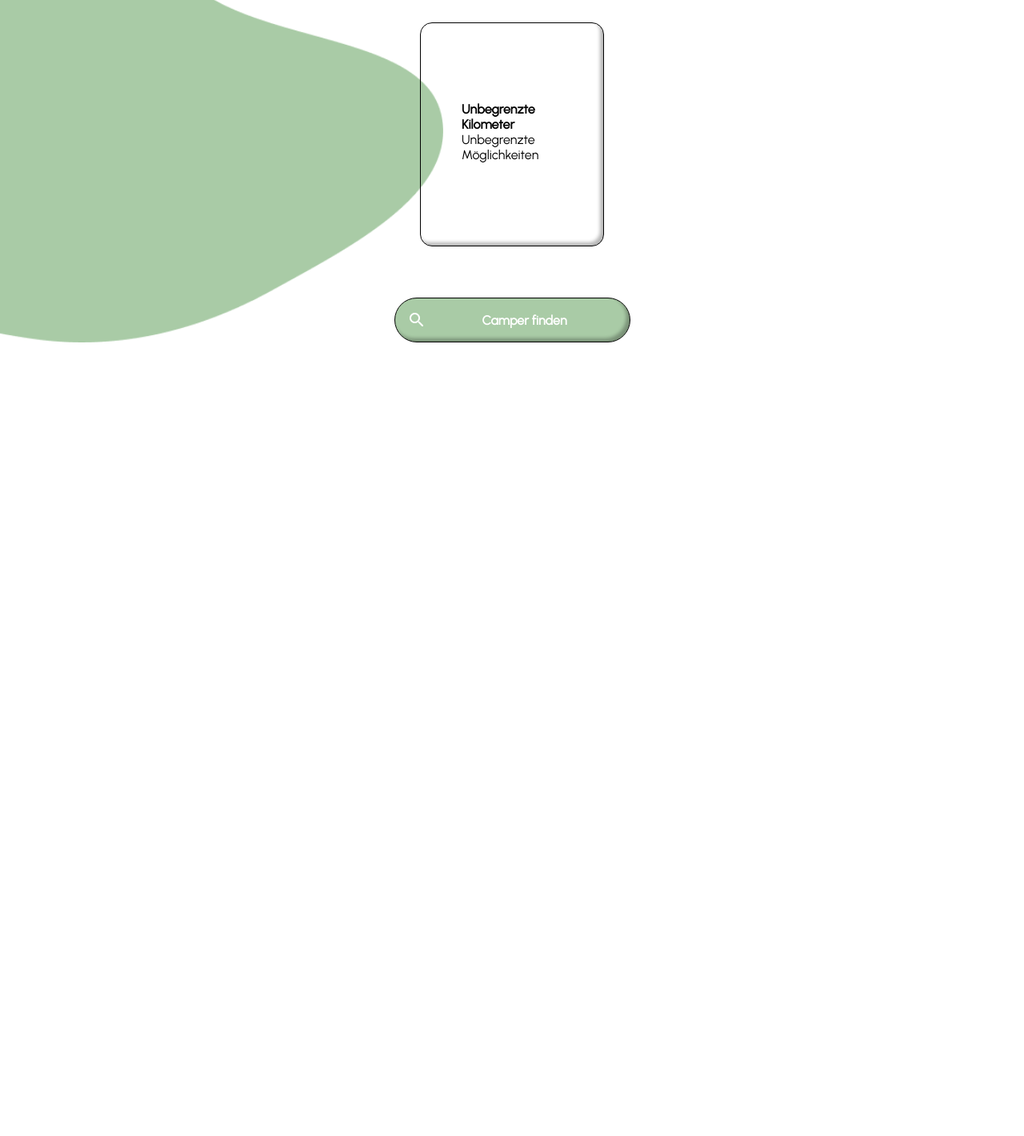
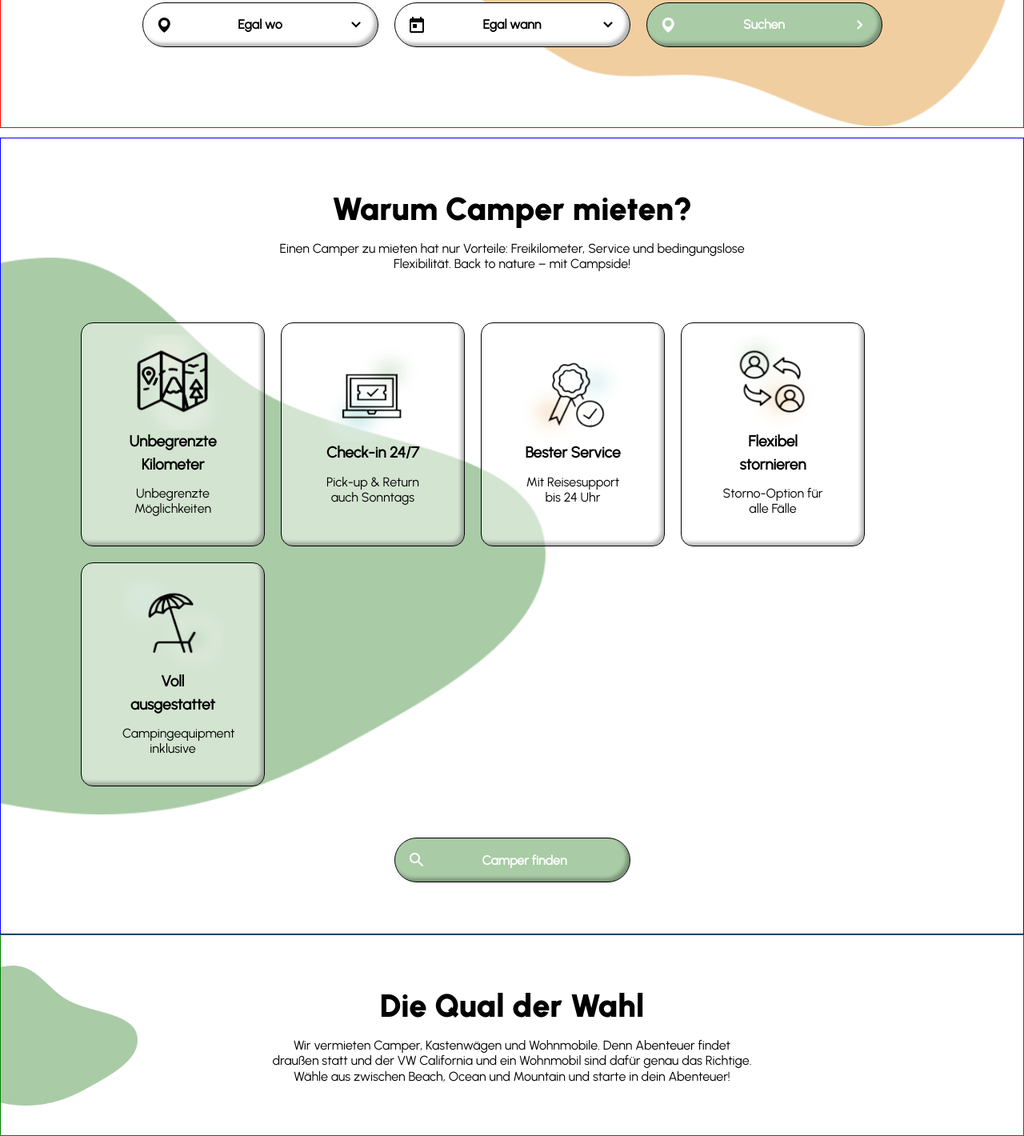
Before and after one commit to manonsfoto/25_09_24_Project_Back_to_Nature, a plain HTML site: page index.html in a window 1280 px wide. Shown: the part 654-2074 px from the top of the page at 80% size. Before the commit the page ends 1146 px from the top, so only its background shows below. Drawn offline with Linux system fonts and the light colour scheme.

Commit message:
section carCard added

```diff
--- a/assets/scss/style.scss
+++ b/assets/scss/style.scss
@@ -7,6 +7,10 @@
 @font-face {
   font-family: "urbanist-regular";
   src: url(../fonts/Urbanist-Regular.ttf);
+}
+@font-face {
+  font-family: "urbanist-black";
+  src: url(../fonts/Urbanist-Black.ttf);
 }
 * {
   padding: 0;
@@ -27,7 +31,8 @@ a {
   text-decoration: none;
 }
 h2 {
-  @include mixin.fontStyle(900, 4rem, 120%);
+  @include mixin.fontStyle(400, 4rem, 120%);
+  font-family: "urbanist-black";
 }
 .flex {
   display: flex;
@@ -52,7 +57,7 @@ header {
       color: #000;
       text-transform: uppercase;
       &:nth-of-type(1) {
-        font-weight: bold;
+        font-family: "urbanist-black";
         border-bottom: 1px solid #000;
       }
     }
@@ -69,32 +74,30 @@ main {
   }
   .stn-hero {
     padding: 0 10rem;
-    background: url("../img/Ilustration_Header.png") no-repeat center;
+    background: url("../img/Ilustration_Header.png") no-repeat;
     background-size: contain;
-    background-position: top center;
+    background-position: center top;
     margin: 1.2rem auto;
-    height: 43vh;
+
     border: 1px solid red;
     h1 {
-      @include mixin.fontStyle(900, 9.9rem, 80%);
-      padding-left: 25.6rem;
-      padding-top: 21.2rem;
+      @include mixin.fontStyle(400, 11.8rem, 80%);
+      font-family: "urbanist-black";
+      padding-left: 13.6rem;
+      padding-top: 27.2rem;
     }
     .btn-wrapper {
       @extend .flex;
+      flex-wrap: wrap;
       padding-top: 8.7rem;
+      padding-bottom: 10rem;
       gap: 2rem;
       justify-content: center;
     }
   }
-
-  .stn-infoCards {
-    background: url("../img/bulb_info.png") no-repeat center;
-    background-size: contain;
-    background-position: top left;
-    margin: 6.4rem auto;
-    padding: 0 10rem;
-
+  .stn-infoCards,
+  .stn-carCards {
+    padding: 6.4rem 10rem;
     @extend .flex;
     flex-direction: column;
     justify-content: center;
@@ -105,22 +108,45 @@ main {
       width: 60rem;
       text-align: center;
     }
+  }
+  .stn-infoCards {
+    background: url("../img/bulb_info.png") no-repeat center;
+    background-size: auto 70%;
+    background-position: left;
+
+    border: 1px solid blue;
+
     .infoCards-wrapper {
       margin: 6.4rem auto;
       @extend .flex;
       flex-wrap: wrap;
+      gap: 2rem;
+
       .infoCard {
-        @include mixin.cardStyle(
-          1.5rem,
-          1.6rem 5.1rem 2.3rem 5.1rem,
-          23rem,
-          28rem
-        );
-        background-color: opacity($color: #ffffff7b);
+        @include mixin.cardStyle(1.5rem, 0 5.1rem, 23rem, 28rem);
+        background-color: #ffffff7b;
+        text-align: center;
+        img {
+          height: 12rem;
+        }
+        h4 {
+          @include mixin.fontStyle(900, 1.9rem, 150%);
+        }
+        p {
+          padding-top: 1.2rem;
+          margin-bottom: 2.3rem;
+        }
       }
     }
     .btn {
       padding-right: 7.8rem;
     }
   }
+  .stn-carCards {
+    background: url("../img/bulb_info.png") no-repeat center;
+    background-size: auto 70%;
+    background-position: left;
+
+    border: 1px solid green;
+  }
 }
--- a/index.html
+++ b/index.html
@@ -52,9 +52,29 @@
         </p>
         <div class="infoCards-wrapper">
           <div class="infoCard">
-            <img src="" alt="" />
+            <img src="./assets/img/infoCard1.png" alt="icon" />
             <h4>Unbegrenzte Kilometer</h4>
             <p>Unbegrenzte Möglichkeiten</p>
+          </div>
+          <div class="infoCard">
+            <img src="./assets/img/infoCard2.png" alt="icon" />
+            <h4>Check-in 24/7</h4>
+            <p>Pick-up & Return auch Sonntags</p>
+          </div>
+          <div class="infoCard">
+            <img src="./assets/img/infoCard3.png" alt="icon" />
+            <h4>Bester Service</h4>
+            <p>Mit Reisesupport bis 24 Uhr</p>
+          </div>
+          <div class="infoCard">
+            <img src="./assets/img/infoCard4.png" alt="icon" />
+            <h4>Flexibel stornieren</h4>
+            <p>Storno-Option für alle Fälle</p>
+          </div>
+          <div class="infoCard">
+            <img src="./assets/img/infoCard5.png" alt="icon" />
+            <h4>Voll ausgestattet</h4>
+            <p>Campingequipment inklusive</p>
           </div>
         </div>
         <a href="#"
@@ -64,7 +84,18 @@
           </div></a
         >
       </section>
-      <section class="stn-carCards"></section>
+      <section class="stn-carCards">
+        <h2>Die Qual der Wahl</h2>
+        <p class="headline-p">
+          Wir vermieten Camper, Kastenwägen und Wohnmobile. Denn Abenteuer
+          findet draußen statt und der VW California und ein Wohnmobil sind
+          dafür genau das Richtige. Wähle aus zwischen Beach, Ocean und Mountain
+          und starte in dein Abenteuer!
+        </p>
+        <div class="infoCards-wrapper">
+          <div class="infoCard"></div>
+        </div>
+      </section>
     </main>
     <footer></footer>
   </body>
```
Also changed, not shown: assets/css/style.css, assets/fonts/Urbanist-Black.ttf (added), assets/img/infoCard1.png (added), assets/img/infoCard2.png (added), assets/img/infoCard3.png (added), assets/img/infoCard4.png (added), assets/img/infoCard5.png (added), 1 other file.
